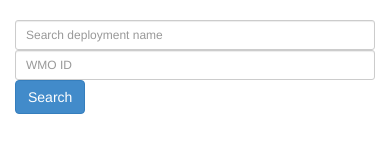
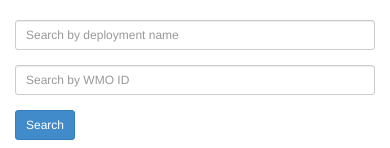
Before and after one commit to ioos/glider-dac, a Flask app: template glider_dac/templates/index.html in a window 390 px wide. Shown: the part 119-267 px from the top of the page. Run offline with Flask 3, Linux system fonts and the light colour scheme; the template is opened without the code that fills it: most values are stand-ins (such as "Sample title", 1, 10 or a date in 2020); parts of the project's set-up code (start-up, migrations or seed data) failed here and were passed over; some libraries are stand-ins or nearby versions.

Commit message:
Move search elements closer inline, add descriptive placeholders

```diff
--- a/glider_dac/templates/index.html
+++ b/glider_dac/templates/index.html
@@ -4,12 +4,14 @@
 
 {% block page %}
 
-<form class="form-inline mb-3" method="get" action="{{ url_for('index.index') }}">
+<form class="form-inline" method="get" action="{{ url_for('index.index') }}">
   <div class="form-group">
-    <input type="text" class="form-control input-sm col-xs-4" name="name" placeholder="Search deployment name" value="{{ request.args.get('name', '') }}">
-    <input type="text" class="form-control input-sm col-xs-2" name="wmo_id" placeholder="WMO ID" value="{{ request.args.get('wmo_id', '') }}">
-    <button type="submit" class="btn btn-primary ml-2">Search</button>
+    <input type="text" class="form-control input-sm" name="name" placeholder="Search by deployment name" value="{{ request.args.get('name', '') }}">
   </div>
+  <div class="form-group">
+    <input type="text" class="form-control input-sm" name="wmo_id" placeholder="Search by WMO ID" value="{{ request.args.get('wmo_id', '') }}">
+  </div>
+  <button type="submit" class="btn btn-primary btn-sm">Search</button>
 </form>
 <div class="row">
   <div class="col-lg-8">
```
